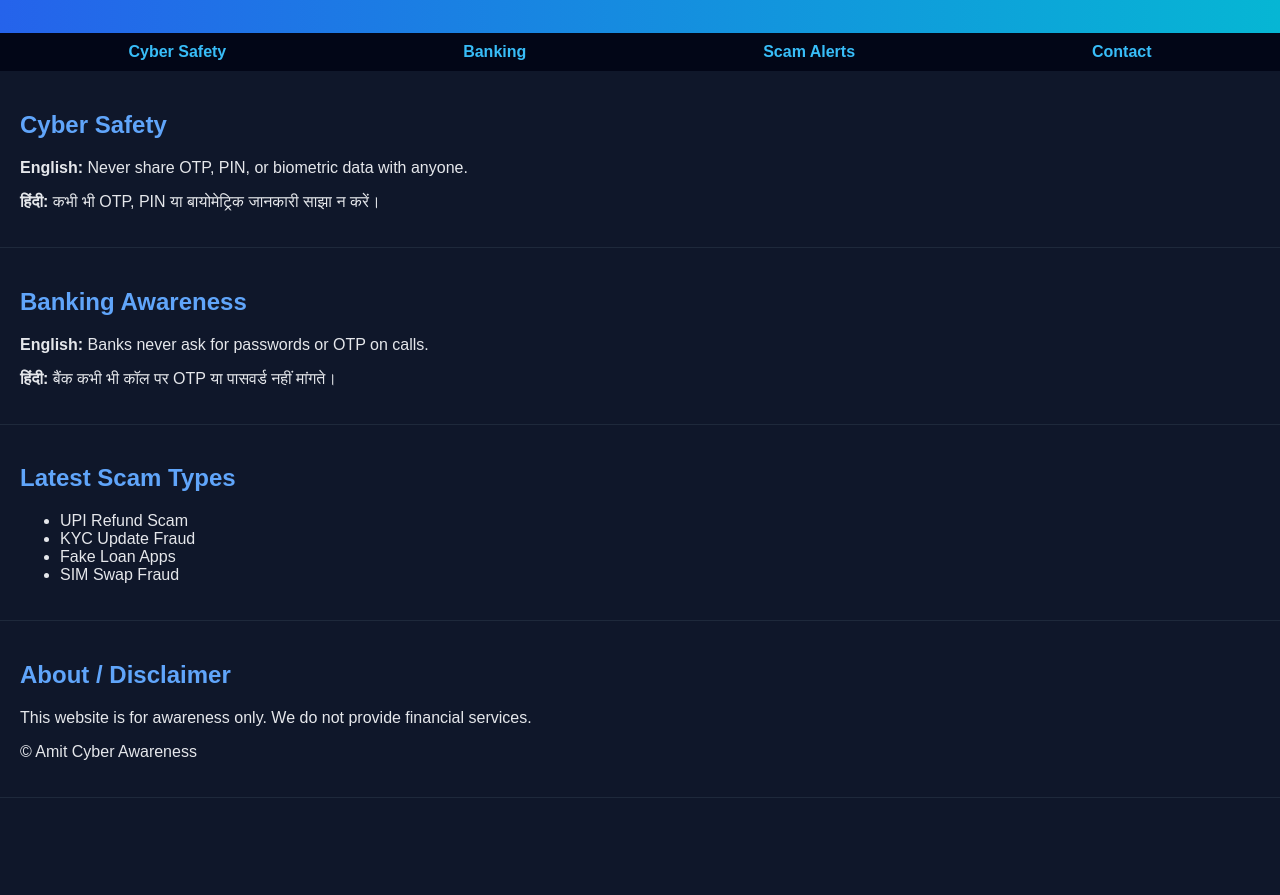
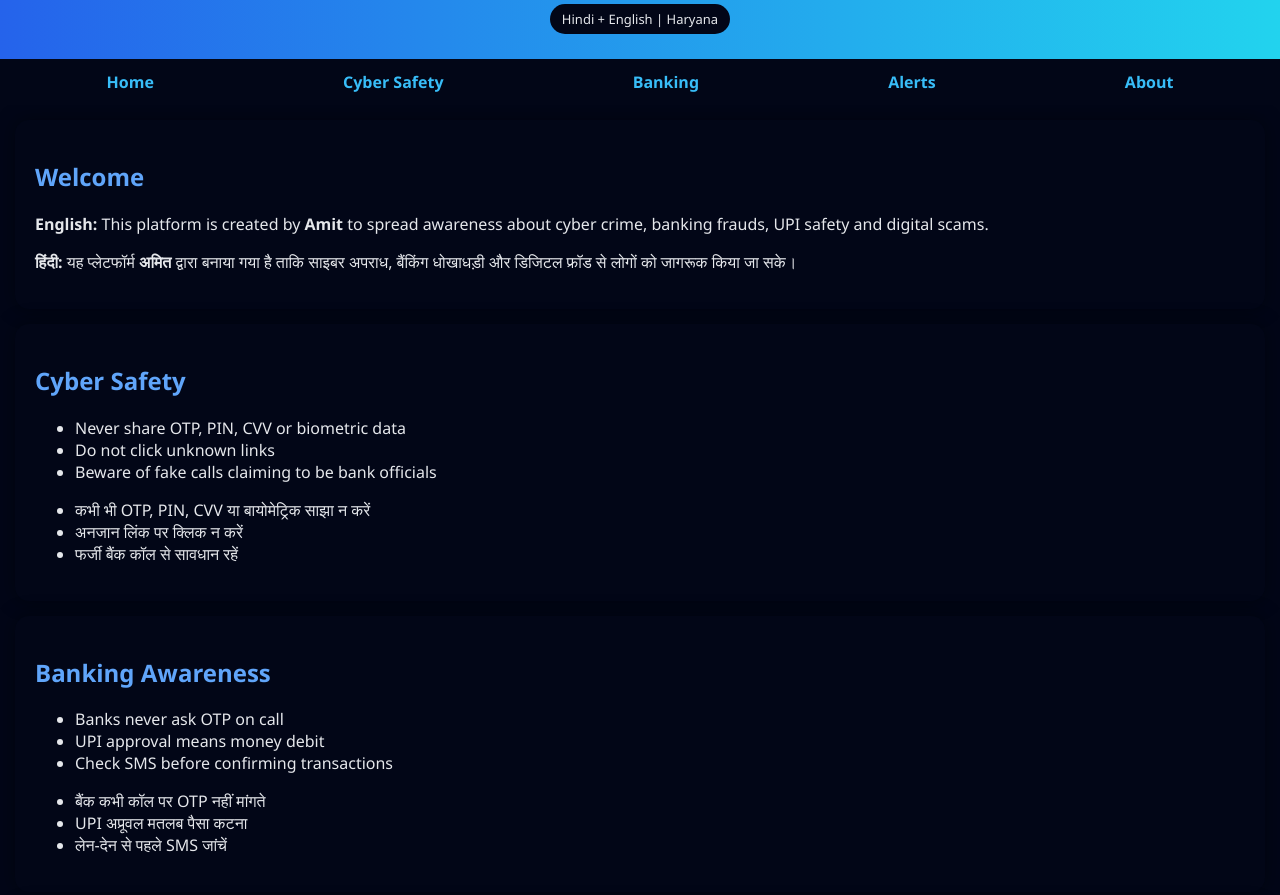
Before and after one commit to Amit00000a/amit-cyber-banking-intel, a website: page index.html in a window 1280 px wide. Shown: the part 121-1016 px from the top of the page. Before the commit the page ends 919 px from the top, so only its background shows below. Drawn offline with Linux system fonts and the light colour scheme.

Commit message:
Add files via upload

```diff
--- a/index.html
+++ b/index.html
@@ -3,49 +3,86 @@
 <html lang="en">
 <head>
   <meta charset="UTF-8">
-  <title>Amit Cyber & Banking Awareness</title>
+  <title>Amit Cyber & Banking Awareness | Haryana</title>
   <meta name="viewport" content="width=device-width, initial-scale=1.0">
   <link rel="stylesheet" href="style.css">
 </head>
 <body>
+
 <header>
   <h1>Amit Cyber & Banking Awareness</h1>
-    <p>Hindi + English | Cyber Safety | Banking Awareness</p>
+  <p>Cyber • Banking • CSC • Fraud Prevention</p>
+  <span class="tag">Hindi + English | Haryana</span>
 </header>
 
 <nav>
+  <a href="#home">Home</a>
   <a href="#cyber">Cyber Safety</a>
   <a href="#banking">Banking</a>
-    <a href="#scam">Scam Alerts</a>
-    <a href="#contact">Contact</a>
+  <a href="#alerts">Alerts</a>
+  <a href="#about">About</a>
 </nav>
 
-  <section id="cyber">
-    <h2>Cyber Safety</h2>
-    <p><b>English:</b> Never share OTP, PIN, or biometric data with anyone.</p>
-    <p><b>हिंदी:</b> कभी भी OTP, PIN या बायोमेट्रिक जानकारी साझा न करें।</p>
+<section id="home" class="card">
+  <h2>Welcome</h2>
+  <p>
+    <b>English:</b> This platform is created by <b>Amit</b> to spread awareness about cyber crime,
+    banking frauds, UPI safety and digital scams.
+  </p>
+  <p>
+    <b>हिंदी:</b> यह प्लेटफॉर्म <b>अमित</b> द्वारा बनाया गया है ताकि साइबर अपराध,
+    बैंकिंग धोखाधड़ी और डिजिटल फ्रॉड से लोगों को जागरूक किया जा सके।
+  </p>
 </section>
 
-  <section id="banking">
-    <h2>Banking Awareness</h2>
-    <p><b>English:</b> Banks never ask for passwords or OTP on calls.</p>
-    <p><b>हिंदी:</b> बैंक कभी भी कॉल पर OTP या पासवर्ड नहीं मांगते।</p>
-  </section>
-
-  <section id="scam">
-    <h2>Latest Scam Types</h2>
+<section id="cyber" class="card">
+  <h2>Cyber Safety</h2>
   <ul>
-      <li>UPI Refund Scam</li>
-      <li>KYC Update Fraud</li>
-      <li>Fake Loan Apps</li>
-      <li>SIM Swap Fraud</li>
+    <li>Never share OTP, PIN, CVV or biometric data</li>
+    <li>Do not click unknown links</li>
+    <li>Beware of fake calls claiming to be bank officials</li>
+  </ul>
+  <ul>
+    <li>कभी भी OTP, PIN, CVV या बायोमेट्रिक साझा न करें</li>
+    <li>अनजान लिंक पर क्लिक न करें</li>
+    <li>फर्जी बैंक कॉल से सावधान रहें</li>
   </ul>
 </section>
 
-  <section id="contact">
-    <h2>About / Disclaimer</h2>
-    <p>This website is for awareness only. We do not provide financial services.</p>
-    <p>© Amit Cyber Awareness</p>
+<section id="banking" class="card">
+  <h2>Banking Awareness</h2>
+  <ul>
+    <li>Banks never ask OTP on call</li>
+    <li>UPI approval means money debit</li>
+    <li>Check SMS before confirming transactions</li>
+  </ul>
+  <ul>
+    <li>बैंक कभी कॉल पर OTP नहीं मांगते</li>
+    <li>UPI अप्रूवल मतलब पैसा कटना</li>
+    <li>लेन-देन से पहले SMS जांचें</li>
+  </ul>
 </section>
+
+<section id="alerts" class="card alert">
+  <h2>Common Scams</h2>
+  <p>UPI Refund Scam • KYC Update Scam • Fake Loan Apps • SIM Swap Fraud</p>
+</section>
+
+<section id="about" class="card">
+  <h2>About & Disclaimer</h2>
+  <p>
+    This website is for awareness and education only.
+    We do not provide banking, financial or legal services.
+  </p>
+  <p>
+    यह वेबसाइट केवल जागरूकता के लिए है।
+    हम कोई बैंकिंग या वित्तीय सेवा प्रदान नहीं करते।
+  </p>
+</section>
+
+<footer>
+  © 2025 Amit Cyber & Banking Awareness | Haryana
+</footer>
+
 </body>
 </html>
--- a/style.css
+++ b/style.css
@@ -1,35 +1,66 @@
 
 body {
   margin: 0;
-  font-family: Arial, sans-serif;
-  background: #0f172a;
+  font-family: 'Segoe UI', sans-serif;
+  background: linear-gradient(180deg, #020617, #020617);
   color: #e5e7eb;
 }
 
 header {
-  background: linear-gradient(90deg, #2563eb, #06b6d4);
-  padding: 20px;
+  background: linear-gradient(90deg, #2563eb, #22d3ee);
+  padding: 25px;
   text-align: center;
+}
+
+header h1 {
+  margin: 0;
+  font-size: 28px;
+}
+
+header .tag {
+  display: inline-block;
+  margin-top: 8px;
+  background: #020617;
+  padding: 6px 12px;
+  border-radius: 20px;
+  font-size: 13px;
 }
 
 nav {
   display: flex;
   justify-content: space-around;
   background: #020617;
-  padding: 10px;
+  padding: 12px;
+  position: sticky;
+  top: 0;
 }
 
 nav a {
   color: #38bdf8;
   text-decoration: none;
-  font-weight: bold;
+  font-weight: 600;
 }
 
-section {
+.card {
+  background: #020617;
+  margin: 15px;
   padding: 20px;
-  border-bottom: 1px solid #1e293b;
+  border-radius: 14px;
+  box-shadow: 0 0 20px rgba(0,0,0,0.4);
 }
 
-h2 {
+.card h2 {
   color: #60a5fa;
 }
+
+.alert {
+  border-left: 5px solid #ef4444;
+}
+
+footer {
+  text-align: center;
+  padding: 15px;
+  font-size: 14px;
+  background: #020617;
+  color: #94a3b8;
+}
```
Lines whose indentation alone changed are shown as unchanged.
